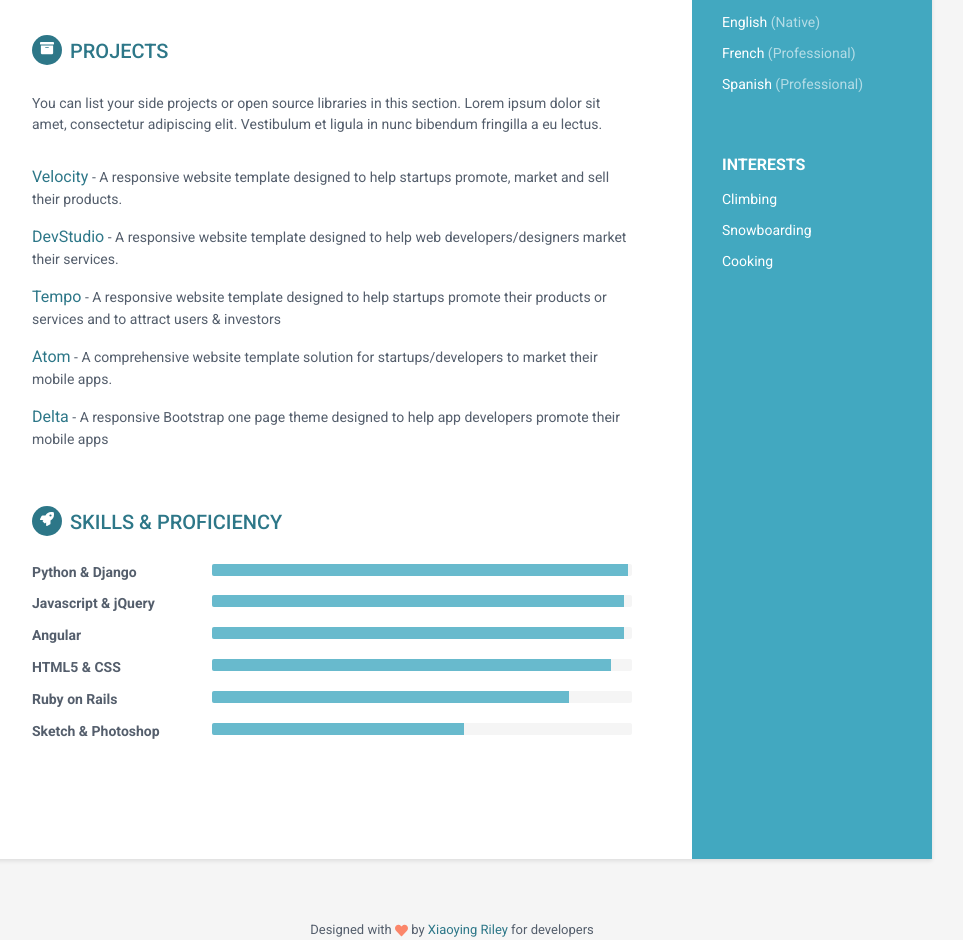
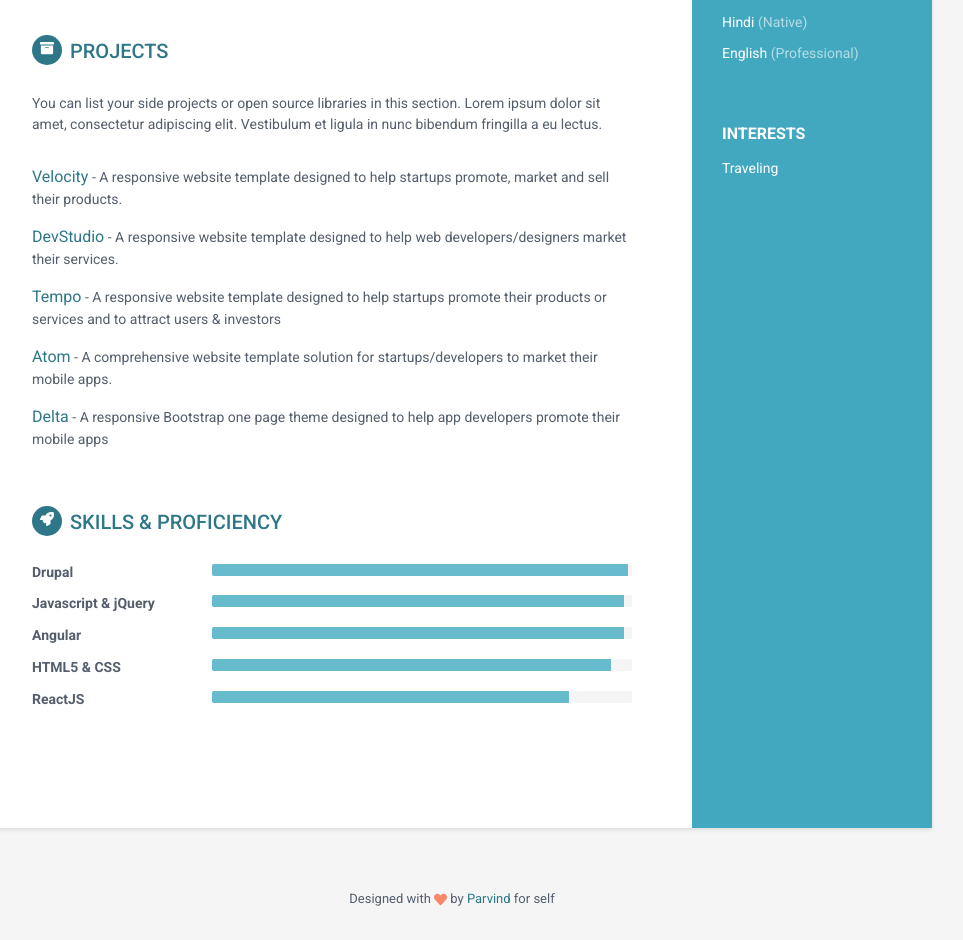
Before and after one commit to parvind87/parvind87.github.io, a plain HTML site: page index.html in a window 1280 px wide. Shown: the part 911-1851 px from the top of the page, without its empty margins (188-1151 px from the left). Drawn offline with Linux system fonts and the light colour scheme.

Commit message:
template added

```diff
--- a/index.html
+++ b/index.html
@@ -1,7 +1,7 @@
 <!DOCTYPE html>
 <html lang="en">
 <head>
-    <title>Orbit - Bootstrap 4 Resume/CV Template for Developers</title>
+    <title>Parvind Sharma</title>
 
     <!-- Meta -->
     <meta charset="utf-8">
@@ -33,7 +33,7 @@
                 <ul class="list-unstyled contact-list">
                     <li class="email"><i class="fas fa-envelope"></i><a href="mailto: mail2parvind@gmail.com">mail2parvind@gmail.com</a></li>
                     <li class="phone"><i class="fas fa-phone"></i><a href="tel:7053909995">7053909995</a></li>
-                    <li class="website"><i class="fas fa-globe"></i><a href="https://parvind87.github.io//" target="_blank">https://parvind87.github.io/</a></li>
+                    <li class="website"><i class="fas fa-globe"></i><a href="https://parvind87.github.io/" target="_blank">https://parvind87.github.io/</a></li>
                     <li class="linkedin"><i class="fab fa-linkedin-in"></i><a href="https://www.linkedin.com/in/parvind-sharma" target="_blank">linkedin.com/in/parvind-sharma</a></li>
                     <li class="github"><i class="fab fa-github"></i><a href="http://github.com/parvind87" target="_blank">github.com/parvind87</a></li>
                     <li class="twitter"><i class="fab fa-twitter"></i><a href="https://twitter.com/parvind87" target="_blank">@parvind87</a></li>
@@ -56,18 +56,18 @@
             <div class="languages-container container-block">
                 <h2 class="container-block-title">Languages</h2>
                 <ul class="list-unstyled interests-list">
-                    <li>English <span class="lang-desc">(Native)</span></li>
-                    <li>French <span class="lang-desc">(Professional)</span></li>
-                    <li>Spanish <span class="lang-desc">(Professional)</span></li>
+                    <li>Hindi <span class="lang-desc">(Native)</span></li>
+                    <li>English <span class="lang-desc">(Professional)</span></li>
+                    <!--<li>Spanish <span class="lang-desc">(Professional)</span></li>-->
                 </ul>
             </div><!--//interests-->
 
             <div class="interests-container container-block">
                 <h2 class="container-block-title">Interests</h2>
                 <ul class="list-unstyled interests-list">
-                    <li>Climbing</li>
-                    <li>Snowboarding</li>
-                    <li>Cooking</li>
+                    <li>Traveling</li>
+                    <!--<li>Snowboarding</li>
+                    <li>Cooking</li>-->
                 </ul>
             </div><!--//interests-->
 
@@ -156,7 +156,7 @@
                 <h2 class="section-title"><span class="icon-holder"><i class="fas fa-rocket"></i></span>Skills &amp; Proficiency</h2>
                 <div class="skillset">
                     <div class="item">
-                        <h3 class="level-title">Python &amp; Django</h3>
+                        <h3 class="level-title">Drupal</h3>
                         <div class="progress level-bar">
 						    <div class="progress-bar theme-progress-bar" role="progressbar" style="width: 99%" aria-valuenow="99" aria-valuemin="0" aria-valuemax="100"></div>
 						</div>
@@ -184,18 +184,18 @@
                     </div><!--//item-->
 
                     <div class="item">
-                        <h3 class="level-title">Ruby on Rails</h3>
+                        <h3 class="level-title">ReactJS</h3>
                         <div class="progress level-bar">
 						    <div class="progress-bar theme-progress-bar" role="progressbar" style="width: 85%" aria-valuenow="85" aria-valuemin="0" aria-valuemax="100"></div>
 						</div>
                     </div><!--//item-->
 
-                    <div class="item">
+                   <!-- <div class="item">
                         <h3 class="level-title">Sketch &amp; Photoshop</h3>
                         <div class="progress level-bar">
 						    <div class="progress-bar theme-progress-bar" role="progressbar" style="width: 60%" aria-valuenow="60" aria-valuemin="0" aria-valuemax="100"></div>
 						</div>
-                    </div><!--//item-->
+                    </div>--><!--//item-->
 
                 </div>
             </section><!--//skills-section-->
@@ -206,7 +206,7 @@
     <footer class="footer">
         <div class="text-center">
                 <!--/* This template is released under the Creative Commons Attribution 3.0 License. Please keep the attribution link below when using for your own project. Thank you for your support. :) If you'd like to use the template without the attribution, you can check out other commercial license options via our website: themes.3rdwavemedia.com */-->
-                <small class="copyright">Designed with <i class="fas fa-heart"></i> by <a href="http://themes.3rdwavemedia.com" target="_blank">Xiaoying Riley</a> for developers</small>
+                <small class="copyright">Designed with <i class="fas fa-heart"></i> by <a href="https://parvind87.github.io/" target="_blank">Parvind</a> for self</small>
         </div><!--//container-->
     </footer><!--//footer-->
 
```
